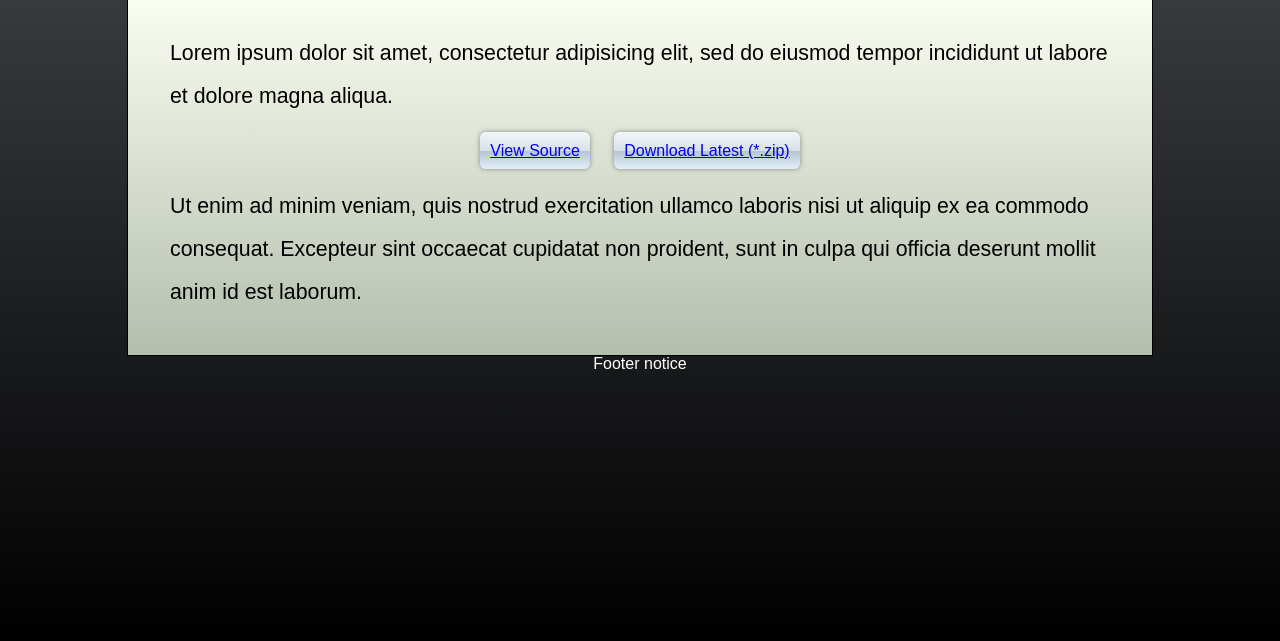
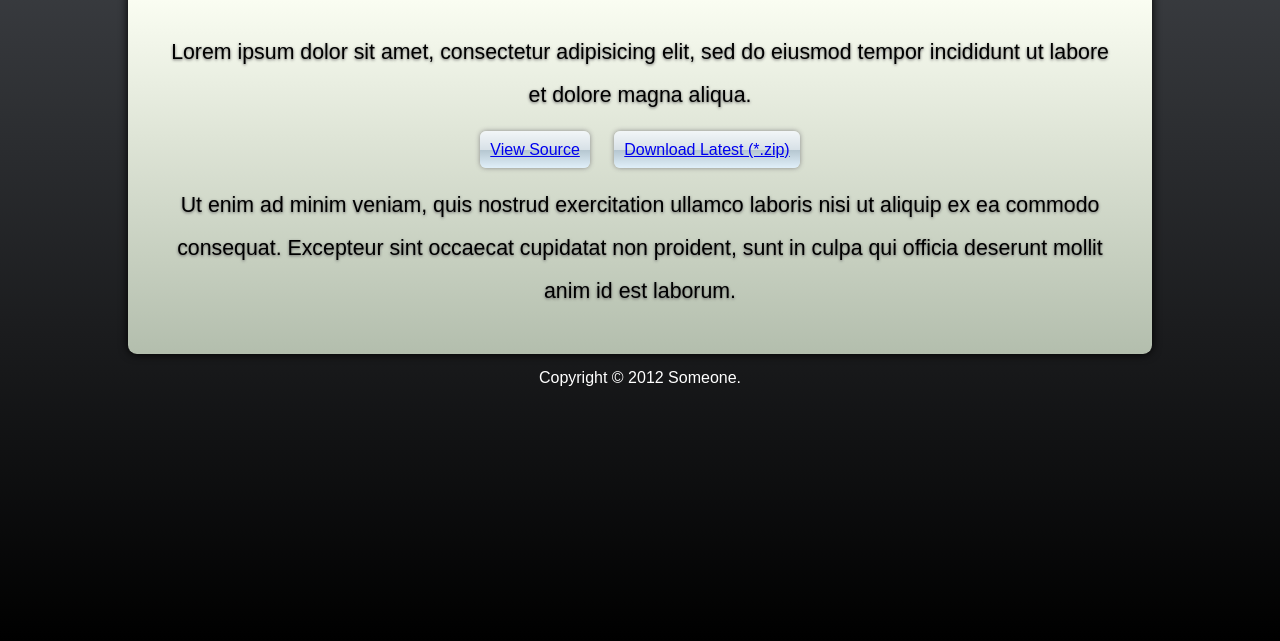
Before and after one commit to josed/single-file-html, a plain HTML site: page index.htm in a window 1280 px wide. Shown: the part 159-800 px from the top of the page. Drawn offline with Linux system fonts and the light colour scheme; a web font is replaced by a local one.

Commit message:
added drop shadow and rounded corners to #page, center-aligned paragraph text, padded footer text, added some fluidity to #page, added copyright symbol to footer

```diff
--- a/index.htm
+++ b/index.htm
@@ -1,6 +1,6 @@
 <! --
 
-
+https://github.com/josed/single-file-html
 
 -- >
 
@@ -104,10 +104,14 @@ filter: progid:DXImageTransform.Microsoft.gradient( startColorstr='#45484d', end
 #page {
 width: 960px;
 margin: auto;
-border-style: solid;
-border-color: black;
-border-width: 1px;
+
 padding: 2em;
+-moz-border-radius: 9px;
+border-radius: 9px;
+
+-moz-box-shadow: 0px 0px 5px #888;
+-webkit-box-shadow: 0px 0px 5px #888;
+box-shadow: 0px 0px 10px #000000;
 }
 
 
@@ -123,6 +127,8 @@ color: #FFFFFF;
 text-shadow: 0 0 0.1em #FFFFFF;
 
 
+
+
 }
 
 h2 {
@@ -134,6 +140,8 @@ p {
 font-size: 16pt;
 padding: 10px;
 line-height: 200%;
+text-shadow: 0px 1px 3px #666;
+text-align: center;
 }
 
 .buttons {
@@ -161,11 +169,13 @@ box-shadow: 0px 0px 5px #888;
 
 #buttons {
 width: 500px;
+
 /*
 border-style: solid;
 border-color: black;
 border-width: 1px;
 */
+
 margin-left: auto;
 margin-right: auto;
 padding: 1em;
@@ -176,7 +186,21 @@ text-align: center;
 #footer {
 text-align: center;
 color: white;
+padding: 1em;
 }
+
+
+/* Responsiveness */
+
+@media (max-width: 959px) {
+
+	#page {
+	width: 100%;
+	}
+
+
+}
+
 
 </style>
 
@@ -222,7 +246,7 @@ color: white;
 
 
 <div id="footer">
-Footer notice
+Copyright &copy; 2012 Someone.
 </div>
 
 
```
